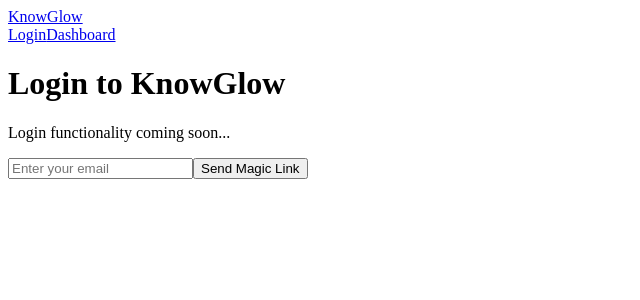
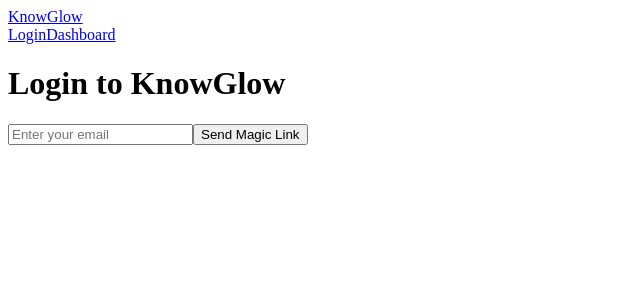
Before and after one commit to cienfueg0s/knowglow-site, a Next.js app: page /login in a window 1280 px wide. Shown: the top 300 px of the page, without its empty margins (0-640 px from the left). Built offline with nearby package versions, Linux system fonts and the light colour scheme.

Commit message:
Update login with Supabase client import

```diff
--- /dev/null
+++ b/lib/supabaseClient.ts
@@ -0,0 +1,11 @@
+import { createClient } from "@supabase/supabase-js";
+
+export const supabase = createClient(
+  "https://wiujosdfijziayqgbonh.supabase.co",
+  "eyJhbGciOiJIUzI1NiIsInR5cCI6IkpXVCJ9.eyJpc3MiOiJzdXBhYmFzZSIsInJlZiI6IndpdWpvc2RmaWp6aWF5cWdib25oIiwicm9sZSI6ImFub24iLCJpYXQiOjE3NDM5MDUwMDUsImV4cCI6MjA1OTQ4MTAwNX0.nQ7CyMrrxv-epXmbLctaYt_8FFlNr1u46jRHYdqMSrk",
+  {
+    auth: {
+      redirectTo: "https://knowglow-site.vercel.app/dashboard"
+    }
+  }
+);
--- a/package.json
+++ b/package.json
@@ -7,6 +7,7 @@
         "start": "next start"
     },
     "dependencies": {
+        "@supabase/supabase-js": "^2.49.4",
         "autoprefixer": "^10.4.0",
         "next": "^14.0.0",
         "postcss": "^8.4.0",
--- a/pages/login.tsx
+++ b/pages/login.tsx
@@ -1,11 +1,6 @@
 import { useState } from "react";
-import { createClient } from "@supabase/supabase-js";
-import Navbar from '../components/Navbar'; // Assuming Navbar component exists
-
-const supabase = createClient(
-  "https://wiujosdfijziayqgbonh.supabase.co",  // Replace with your Supabase URL
-  "eyJhbGciOiJIUzI1NiIsInR5cCI6IkpXVCJ9.eyJpc3MiOiJzdXBhYmFzZSIsInJlZiI6IndpdWpvc2RmaWp6aWF5cWdib25oIiwicm9sZSI6ImFub24iLCJpYXQiOjE3NDM5MDUwMDUsImV4cCI6MjA1OTQ4MTAwNX0.nQ7CyMrrxv-epXmbLctaYt_8FFlNr1u46jRHYdqMSrk"  // Replace with your public anon key
-);
+import { supabase } from "../lib/supabaseClient";
+import Navbar from "../components/Navbar";
 
 export default function Login() {
   const [email, setEmail] = useState("");
@@ -25,12 +20,9 @@
     <>
       <Navbar />
       <main className="flex items-center justify-center min-h-screen bg-white text-black">
-        <div className="text-center space-y-4">
+        <div className="text-center space-y-4 w-full max-w-sm">
           <h1 className="text-3xl font-semibold">Login to KnowGlow</h1>
-          <p>Login functionality coming soon...</p>
-
-          {/* The form for email input */}
-          <form onSubmit={handleLogin} className="w-full max-w-sm mt-4">
+          <form onSubmit={handleLogin}>
             <input
               type="email"
               placeholder="Enter your email"
@@ -45,8 +37,8 @@
             >
               Send Magic Link
             </button>
-            {message && <p className="mt-4 text-center">{message}</p>}
           </form>
+          {message && <p className="mt-4 text-center">{message}</p>}
         </div>
       </main>
     </>
```
Also changed, not shown: 1 other file (tests, documents, lock files or other folders).
